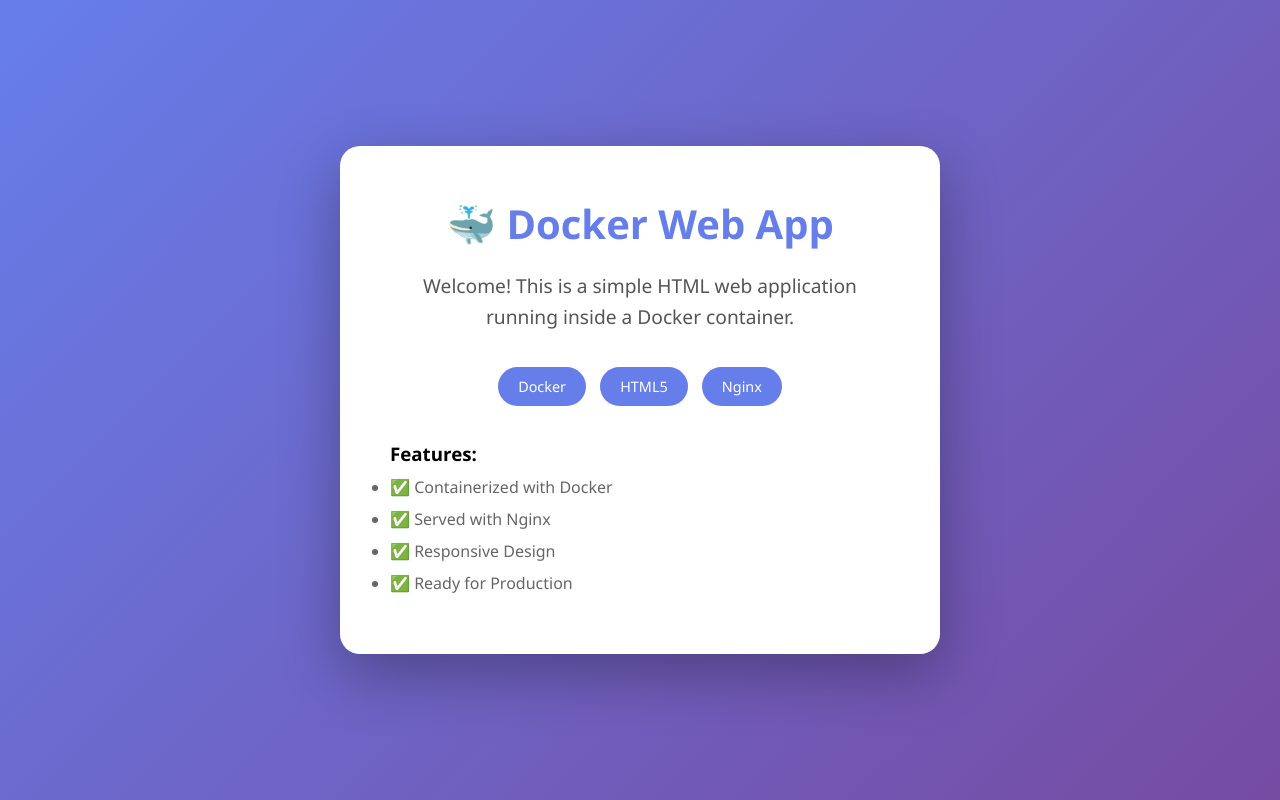
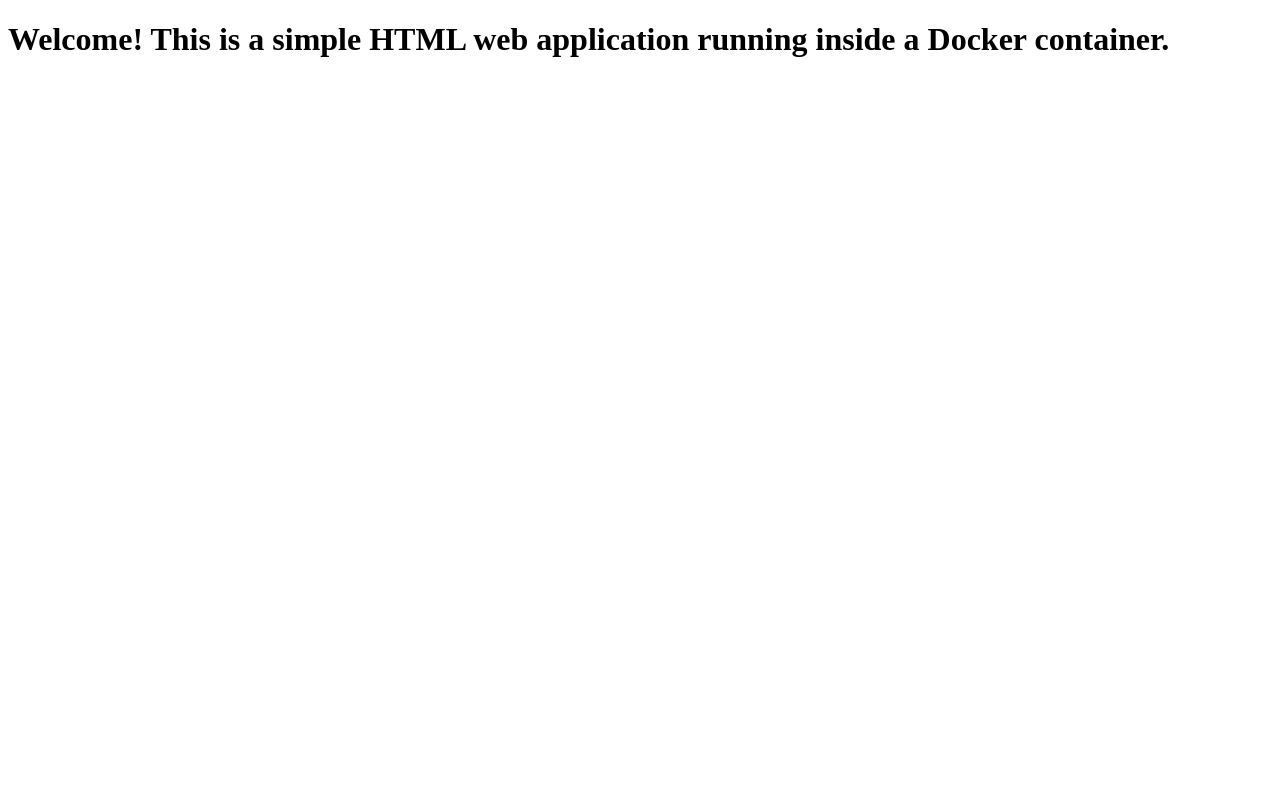
Before and after one commit to Tharunkumar176/devops-tools, a plain HTML site: page index.html in a window 1280 px wide. Drawn offline with Linux system fonts and the light colour scheme.

Commit message:
Simplify index.html to basic version

```diff
--- a/index.html
+++ b/index.html
@@ -1,91 +1,9 @@
 <!DOCTYPE html>
-<html lang="en">
+<html>
 <head>
-    <meta charset="UTF-8">
-    <meta name="viewport" content="width=device-width, initial-scale=1.0">
     <title>Docker HTML Web App</title>
-    <style>
-        * {
-            margin: 0;
-            padding: 0;
-            box-sizing: border-box;
-        }
-        body {
-            font-family: 'Segoe UI', Tahoma, Geneva, Verdana, sans-serif;
-            background: linear-gradient(135deg, #667eea 0%, #764ba2 100%);
-            min-height: 100vh;
-            display: flex;
-            justify-content: center;
-            align-items: center;
-            padding: 20px;
-        }
-        .container {
-            background: white;
-            padding: 50px;
-            border-radius: 20px;
-            box-shadow: 0 20px 60px rgba(0, 0, 0, 0.3);
-            text-align: center;
-            max-width: 600px;
-            animation: fadeIn 1s ease-in;
-        }
-        @keyframes fadeIn {
-            from {
-                opacity: 0;
-                transform: translateY(-20px);
-            }
-            to {
-                opacity: 1;
-                transform: translateY(0);
-            }
-        }
-        h1 {
-            color: #667eea;
-            margin-bottom: 20px;
-            font-size: 2.5em;
-        }
-        p {
-            color: #555;
-            font-size: 1.2em;
-            line-height: 1.6;
-            margin-bottom: 30px;
-        }
-        .badge {
-            display: inline-block;
-            background: #667eea;
-            color: white;
-            padding: 10px 20px;
-            border-radius: 25px;
-            font-size: 0.9em;
-            margin: 5px;
-        }
-        .features {
-            margin-top: 30px;
-            text-align: left;
-        }
-        .features li {
-            margin: 10px 0;
-            color: #666;
-        }
-    </style>
 </head>
 <body>
-    <div class="container">
-        <h1>🐳 Docker Web App</h1>
-        <p>Welcome! This is a simple HTML web application running inside a Docker container.</p>
-        <div>
-            <span class="badge">Docker</span>
-            <span class="badge">HTML5</span>
-            <span class="badge">Nginx</span>
-        </div>
-        <div class="features">
-            <h3>Features:</h3>
-            <ul>
-                <li>✅ Containerized with Docker</li>
-                <li>✅ Served with Nginx</li>
-                <li>✅ Responsive Design</li>
-                <li>✅ Ready for Production</li>
-            </ul>
-        </div>
-    </div>
+    <h1>Welcome! This is a simple HTML web application running inside a Docker container.</h1>
 </body>
 </html>
```
